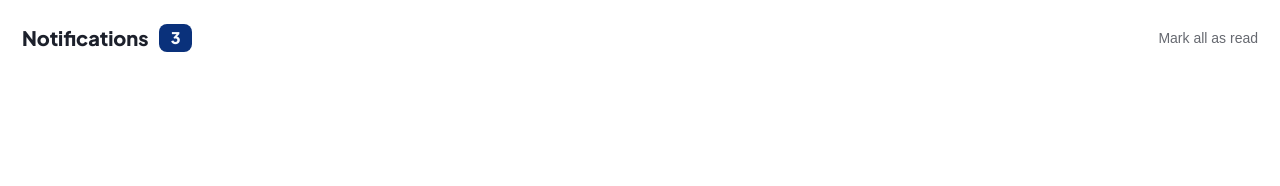
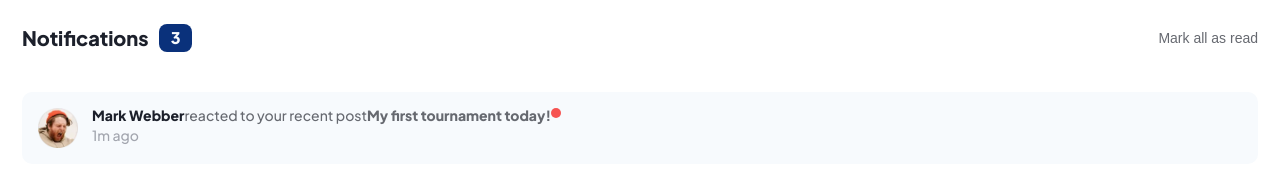
Before and after one commit to tenoriobn/projeto-17, a plain HTML site: page index.html in a window 1280 px wide. Drawn offline with Linux system fonts and the light colour scheme.

Commit message:
Criando e estilizando notificações

```diff
--- a/assets/css/1-base/base.scss
+++ b/assets/css/1-base/base.scss
@@ -1,7 +1,8 @@
 @import './reset';
 @import './variaveis';
 @import url('https://fonts.googleapis.com/css2?family=Plus+Jakarta+Sans:wght@500;800&display=swap');
-@import '../2-componentes/header';
+@import '../2-componentes/1-header';
+@import '../2-componentes/2-notification';
 
 body {
     font-family: $plus;
--- /dev/null
+++ b/assets/css/2-componentes/_2-notification.scss
@@ -0,0 +1,55 @@
+@import '../1-base/variaveis';
+
+.main {
+    margin-top: 2.5rem;
+
+    .card__notification {
+        background-color: $veryLightGrayish;
+        border-radius: .625rem;
+        padding: 1rem 1rem 1rem 1rem;
+
+        display: flex;
+        align-items: flex-start;
+        gap: 14px;
+
+        &__img {
+            width: 40px;
+            height: 40px;
+        }
+
+        .notification {
+            &__content {
+                display: flex;
+                flex-wrap: wrap;
+
+                &__name {
+                    @include font-styling($darkBlue, .875rem, 800);
+                }
+
+                &__action {
+                    @include font-styling($darkGrayishBlue, .875rem, 500);
+                }
+
+                &__title {
+                    @include font-styling($darkGrayishBlue, .875rem, 800);
+                }
+
+                &__icon {
+                    display: inline-block;
+                    background-color: $orangeRed;
+                    border-radius: 50%;
+                    width: 10px;
+                    height: 10px;
+                }
+            }
+
+            &__info {
+                margin-top: .375rem;
+
+                &__date {
+                    @include font-styling($lightBlueGray, .875rem, 500);
+                }
+            }
+        }
+    }
+}
--- a/index.html
+++ b/index.html
@@ -19,6 +19,22 @@
     </header>
 
     <main class="main">
+        <article class="card__notification">
+            <img src="assets/img/avatar-mark-webber.webp" alt="" class="card__notification__img">
+
+            <div class="notification">
+                <div class="notification__content">
+                    <h2 class="notification__content__name">Mark Webber</h2>
+                    <p class="notification__content__action">reacted to your recent post</p>
+                    <h4 class="notification__content__title">My first tournament today!</h4>
+                    <span class="notification__content__icon"></span>
+                </div>
+
+                <div class="notification__info">
+                    <p class="notification__info__date">1m ago</p>
+                </div>
+            </div>
+        </article>
     </main>
     <script src="assets/js/1-scripts.js" type="module"></script>
 </body>
```
Also changed, not shown: assets/css/1-base/base.css, assets/css/2-componentes/_1-header.scss (renamed from assets/css/2-componentes/_header.scss), 1 other file.
